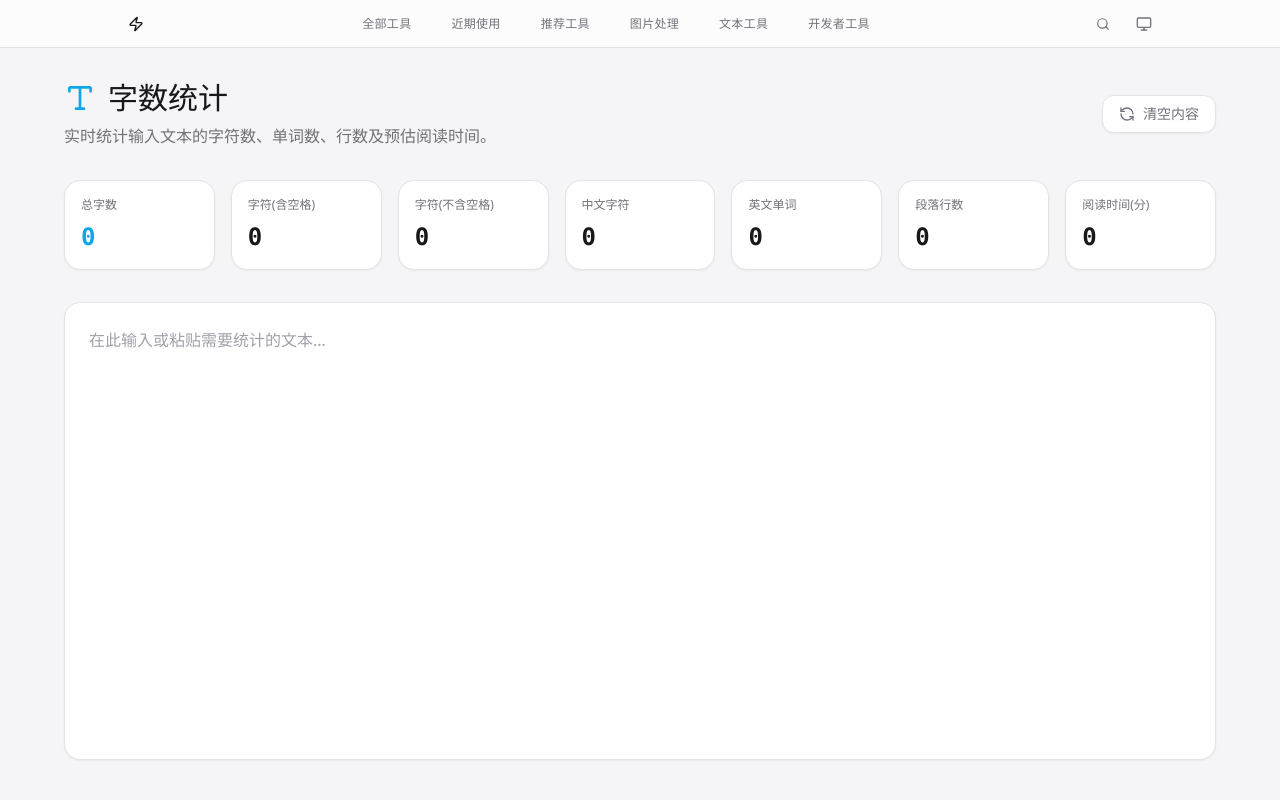
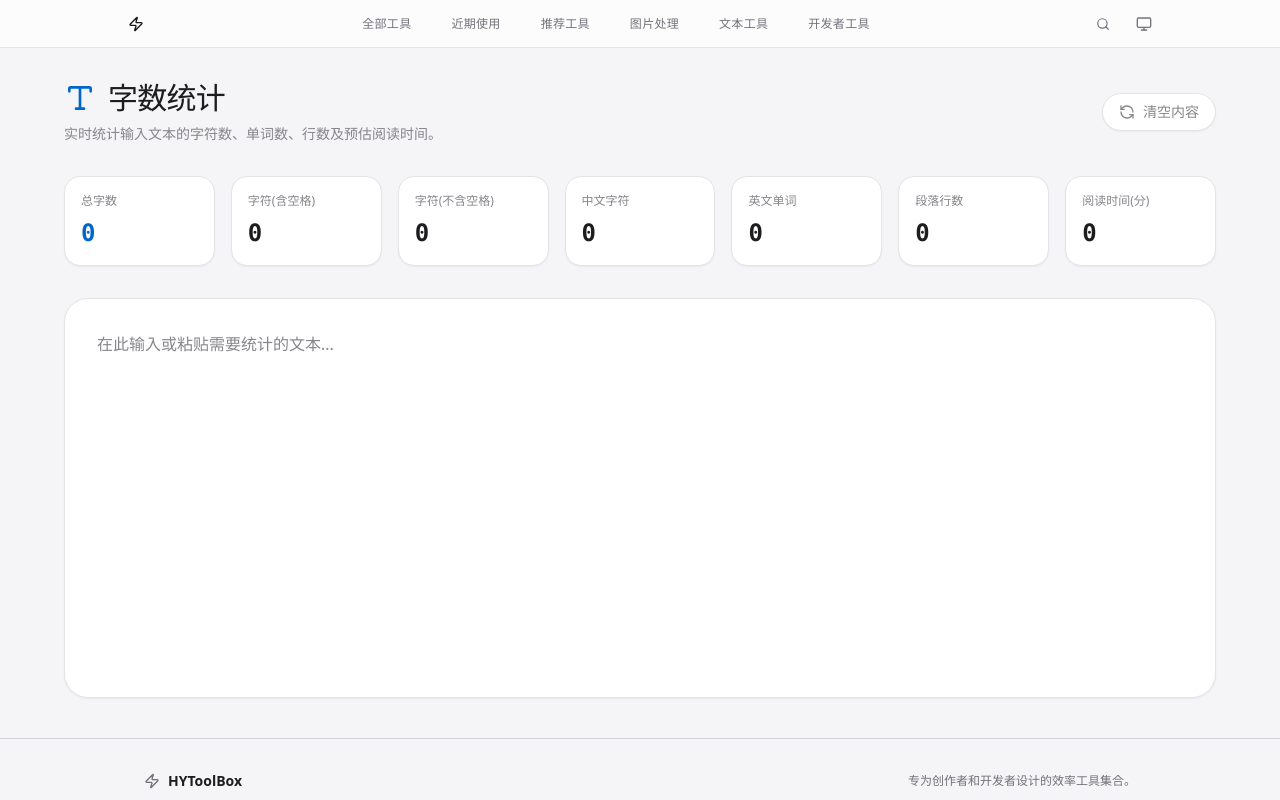
Before and after one commit to Bread-Milk/HYTool, a React (Vite) app: page /tools/word-counter in a window 1280 px wide. Shown: the top 800 px of the page. Built offline with nearby package versions, Linux system fonts and the light colour scheme.

Commit message:
feat: 仿Apple官网页面效果
Co-authored-by: traeagent <traeagent@users.noreply.github.com>

```diff
--- a/src/components/layout/Footer.tsx
+++ b/src/components/layout/Footer.tsx
@@ -10,7 +10,7 @@ export default function Footer() {
   ];
 
   return (
-    <footer className="bg-[#f5f5f7] dark:bg-[#1d1d1f] text-[#1d1d1f] dark:text-[#f5f5f7] py-8 border-t border-zinc-300 dark:border-zinc-800 w-full mt-20">
+    <footer className="bg-[#f5f5f7] dark:bg-[#1d1d1f] text-[#1d1d1f] dark:text-[#f5f5f7] py-8 border-t border-zinc-300 dark:border-zinc-800 w-full mt-auto">
       <div className="max-w-5xl mx-auto px-4">
         <div className="flex flex-col md:flex-row items-center justify-between gap-4 border-b border-zinc-300 dark:border-zinc-700 pb-6 mb-6">
           <div className="flex items-center gap-2">
--- a/src/components/layout/Layout.tsx
+++ b/src/components/layout/Layout.tsx
@@ -10,7 +10,7 @@ export default function Layout() {
     <div className="flex flex-col min-h-screen bg-[#f5f5f7] dark:bg-[#000000] text-[#1d1d1f] dark:text-[#f5f5f7] font-sans antialiased selection:bg-[#0066cc] selection:text-white">
       <Header />
       <main className="flex-1 w-full flex flex-col items-center pt-8 px-4 md:px-8">
-        <div className="w-full max-w-6xl mx-auto">
+        <div className="w-full max-w-6xl mx-auto flex-1 flex flex-col">
           <Outlet />
         </div>
       </main>
--- a/src/index.css
+++ b/src/index.css
@@ -12,3 +12,13 @@
   -webkit-font-smoothing: antialiased;
   -moz-osx-font-smoothing: grayscale;
 }
+
+html, body {
+  height: 100%;
+}
+
+#root {
+  min-height: 100%;
+  display: flex;
+  flex-direction: column;
+}
--- a/src/pages/Home.tsx
+++ b/src/pages/Home.tsx
@@ -59,7 +59,7 @@ export default function Home() {
   }, [isRecentPage, isPopularPage, urlCategory, pageTitle]);
 
   return (
-    <div className="w-full flex flex-col items-center animate-in fade-in duration-700 pb-20">
+    <div className="w-full flex flex-col items-center animate-in fade-in duration-700 flex-1 h-full">
       {/* Hero Section */}
       <section className="w-full pt-24 pb-16 px-6 text-center max-w-4xl mx-auto">
         <motion.h1
@@ -105,7 +105,7 @@ export default function Home() {
       )}
 
       {/* Grid */}
-      <div className="w-full max-w-[1200px] px-6">
+      <div className="w-full max-w-[1200px] px-6 pb-20">
         <motion.div
           layout
           className="grid grid-cols-1 md:grid-cols-2 lg:grid-cols-3 gap-6"
--- a/src/pages/tools/WordCounter.tsx
+++ b/src/pages/tools/WordCounter.tsx
@@ -48,18 +48,18 @@ export default function WordCounter() {
   }, [text]);
 
   return (
-    <div className="space-y-8 animate-in fade-in duration-500 max-w-6xl mx-auto h-[calc(100vh-120px)] flex flex-col">
+    <div className="space-y-8 animate-in fade-in duration-500 w-full flex-1 flex flex-col min-h-0 pb-10">
       <div className="flex items-center justify-between">
         <div>
-          <h1 className="text-3xl font-bold text-zinc-900 dark:text-white flex items-center gap-3">
-            <Type className="w-8 h-8 text-sky-500" />
+          <h1 className="text-3xl font-semibold tracking-tight text-[#1d1d1f] dark:text-[#f5f5f7] flex items-center gap-3">
+            <Type className="w-8 h-8 text-[#0066cc] dark:text-[#2997ff]" />
             字数统计
           </h1>
-          <p className="text-zinc-500 mt-2">实时统计输入文本的字符数、单词数、行数及预估阅读时间。</p>
+          <p className="text-[#86868b] mt-2 text-sm">实时统计输入文本的字符数、单词数、行数及预估阅读时间。</p>
         </div>
         <button
           onClick={() => setText('')}
-          className="flex items-center gap-2 px-4 py-2 text-zinc-500 hover:text-sky-500 bg-white dark:bg-zinc-900 border border-zinc-200 dark:border-zinc-800 rounded-xl text-sm font-medium transition-colors shadow-sm"
+          className="flex items-center gap-2 px-4 py-2 text-[#86868b] hover:text-[#1d1d1f] dark:hover:text-[#f5f5f7] bg-white dark:bg-[#1d1d1f] border border-zinc-200 dark:border-zinc-800 rounded-full text-sm font-medium transition-colors shadow-sm"
         >
           <RefreshCcw className="w-4 h-4" />
           清空内容
@@ -68,7 +68,7 @@ export default function WordCounter() {
 
       <div className="grid grid-cols-2 md:grid-cols-4 lg:grid-cols-7 gap-4">
         {[
-          { label: '总字数', value: stats.words, color: 'text-sky-500' },
+          { label: '总字数', value: stats.words, color: 'text-[#0066cc] dark:text-[#2997ff]' },
           { label: '字符(含空格)', value: stats.charsWithSpaces },
           { label: '字符(不含空格)', value: stats.charsNoSpaces },
           { label: '中文字符', value: stats.chineseChars },
@@ -76,21 +76,21 @@ export default function WordCounter() {
           { label: '段落行数', value: stats.lines },
           { label: '阅读时间(分)', value: stats.readingTime },
         ].map((stat, idx) => (
-          <div key={idx} className="bg-white dark:bg-zinc-900 border border-zinc-200 dark:border-zinc-800 rounded-2xl p-4 flex flex-col justify-between shadow-sm">
-            <span className="text-xs font-medium text-zinc-500 dark:text-zinc-400 mb-2">{stat.label}</span>
-            <span className={`text-2xl font-black font-mono ${stat.color || 'text-zinc-900 dark:text-white'}`}>
+          <div key={idx} className="bg-white dark:bg-[#1d1d1f] border border-zinc-200 dark:border-zinc-800 rounded-2xl p-4 flex flex-col justify-between shadow-sm">
+            <span className="text-xs font-medium text-[#86868b] mb-2">{stat.label}</span>
+            <span className={`text-2xl font-semibold font-mono ${stat.color || 'text-[#1d1d1f] dark:text-[#f5f5f7]'}`}>
               {stat.value.toLocaleString()}
             </span>
           </div>
         ))}
       </div>
 
-      <div className="flex-1 bg-white dark:bg-zinc-900 border border-zinc-200 dark:border-zinc-800 rounded-2xl overflow-hidden shadow-sm flex flex-col">
+      <div className="flex-1 min-h-[400px] bg-white dark:bg-[#1d1d1f] border border-zinc-200 dark:border-zinc-800 rounded-[24px] overflow-hidden shadow-sm flex flex-col focus-within:ring-2 focus-within:ring-[#0066cc]/20 transition-shadow">
         <textarea
           value={text}
           onChange={(e) => setText(e.target.value)}
           placeholder="在此输入或粘贴需要统计的文本..."
-          className="flex-1 w-full p-6 bg-transparent border-none resize-none focus:ring-0 text-base leading-relaxed text-zinc-800 dark:text-zinc-200 placeholder:text-zinc-400 outline-none"
+          className="flex-1 w-full p-8 bg-transparent border-none resize-none focus:ring-0 text-base leading-relaxed text-[#1d1d1f] dark:text-[#f5f5f7] placeholder:text-[#86868b] outline-none"
           spellCheck="false"
         />
       </div>
```
